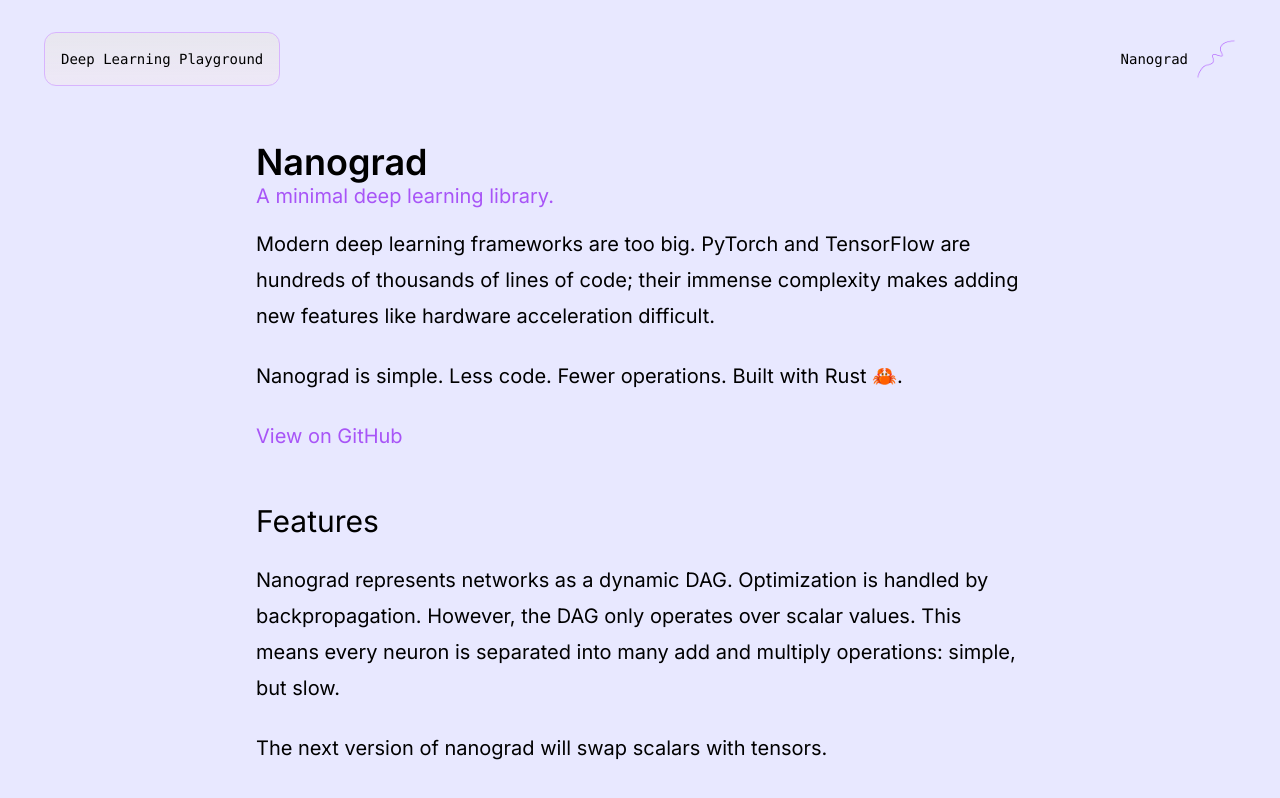
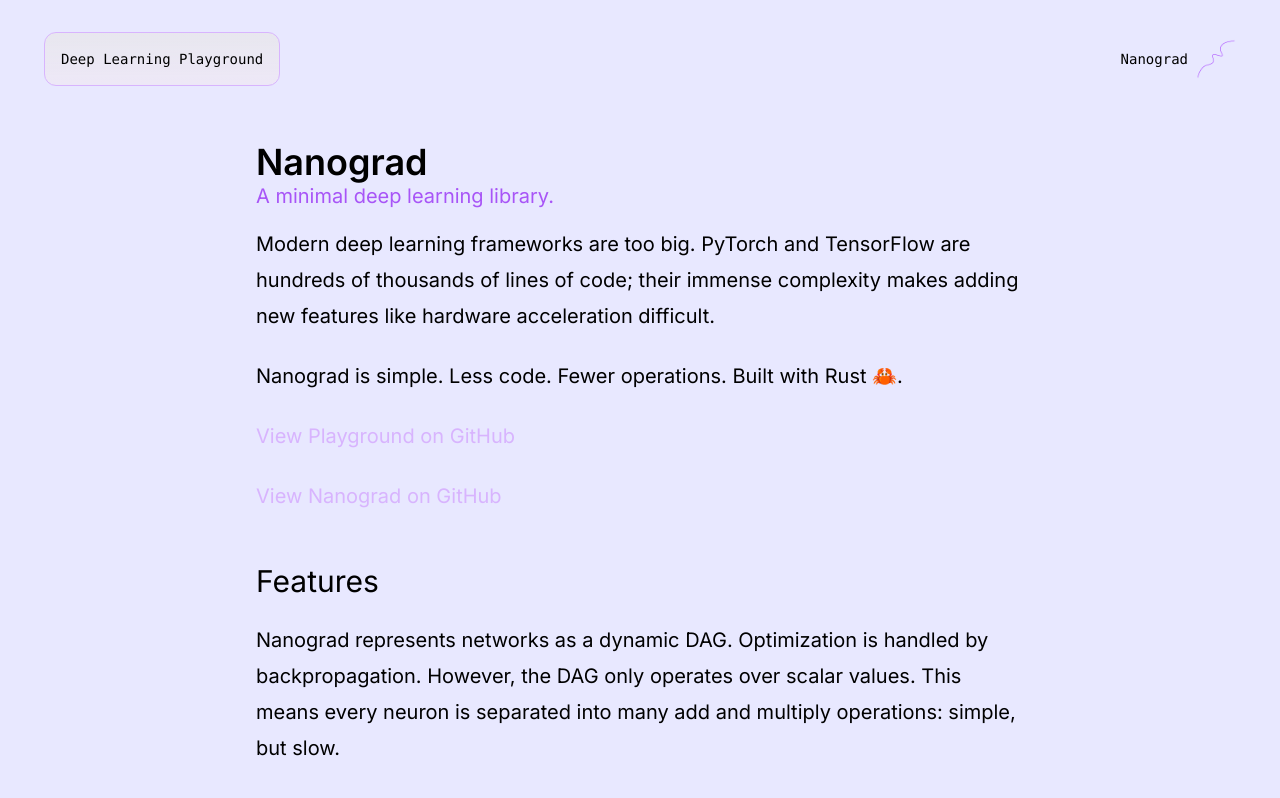
Before and after one commit to jettblu/nanograd_web, a Next.js app in the folder frontend/: page /about in a window 1280 px wide. Shown: the top 798 px of the page. Built offline with nearby package versions, Linux system fonts and the light colour scheme.

Commit message:
Add github link

```diff
--- a/frontend/app/about/page.tsx
+++ b/frontend/app/about/page.tsx
@@ -19,14 +19,29 @@
         <p>
           Nanograd is simple. Less code. Fewer operations. Built with Rust 🦀.
         </p>
+        <p>
+          {" "}
           <a
             href="https://github.com/jettblu/nanograd_web"
-          className="text-purple-500 hover:font-semibold hover:curosr-pointer"
+            className="text-purple-300 dark:text-purple-900 hover:text-purple-500 hover:dark:text-purple-500 hover:curosr-pointer transition-colors duration-200"
             target="_blank"
             rel="noopener noreferrer"
           >
-          View on GitHub
+            View Playground on GitHub
           </a>
+        </p>
+
+        <p>
+          <a
+            href="https://github.com/jettblu/nanograd"
+            className="text-purple-300 dark:text-purple-900 hover:text-purple-500 hover:dark:text-purple-500 hover:curosr-pointer transition-colors duration-200"
+            target="_blank"
+            rel="noopener noreferrer"
+          >
+            View Nanograd on GitHub
+          </a>
+        </p>
+
         <h3>Features</h3>
         <p>
           Nanograd represents networks as a dynamic DAG. Optimization is handled
```
Lines whose indentation alone changed are shown as unchanged.
